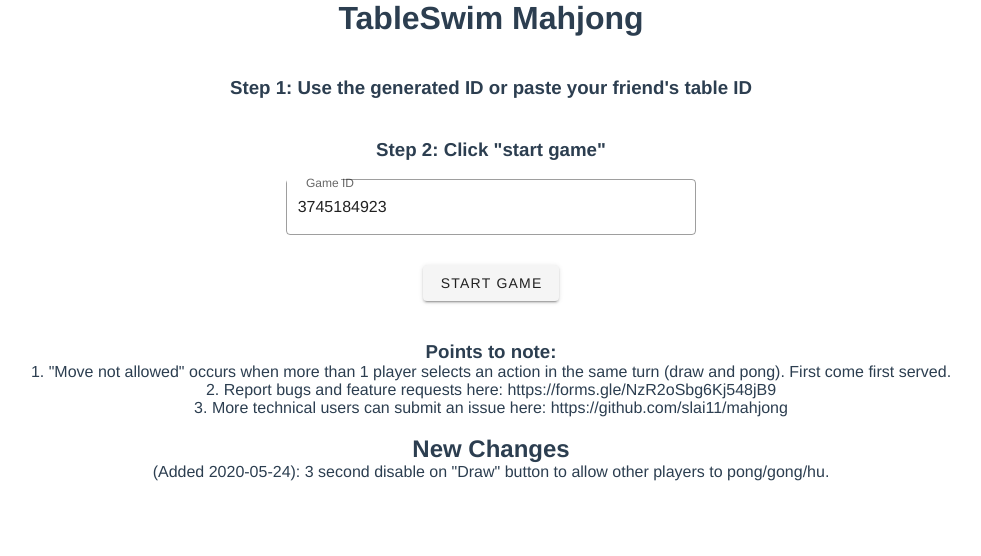
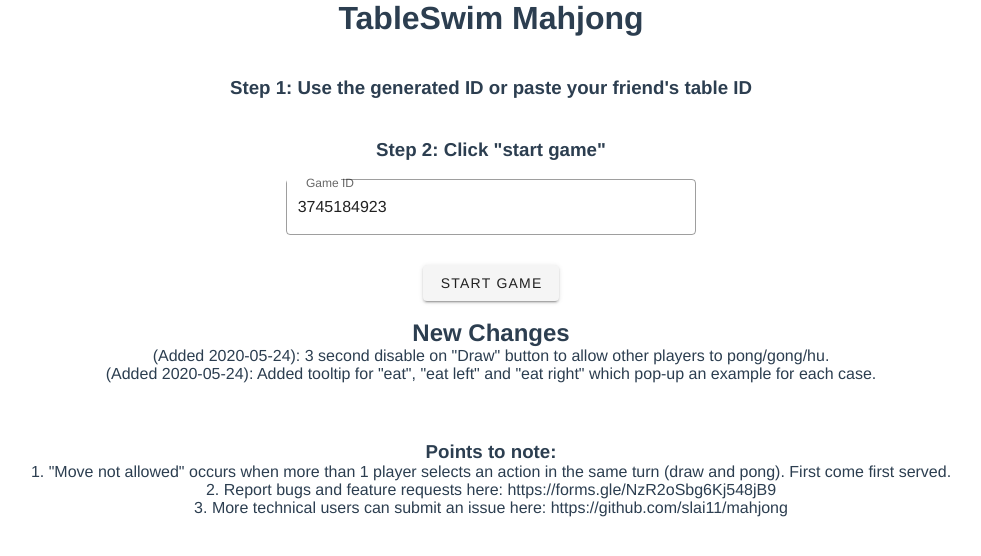
Before and after one commit to slai11/mahjong, a Vue app in the folder frontend/: page / in a window 1280 px wide. Shown: the top 556 px of the page, without its empty margins (149-1130 px from the left). Built offline with nearby package versions, Linux system fonts and the light colour scheme.

Commit message:
doc(ui): update changelog

```diff
--- a/frontend/src/components/Lobby.vue
+++ b/frontend/src/components/Lobby.vue
@@ -21,19 +21,22 @@
         <label for="idx">{{ player }}</label>
       </div>
     </div>
+    <br>
+    <div>
+      <h2>New Changes</h2>
+      <ul>
+         <li>(Added 2020-05-24): 3 second disable on "Draw" button to allow other players to pong/gong/hu.</li>
+         <li>(Added 2020-05-24): Added tooltip for "eat", "eat left" and "eat right" which pop-up an example for each case.</li>
+      </ul>
+    </div>
+    <br>
+
     <div>
       <h3>Points to note:</h3>
       <ul>
          <li>1. "Move not allowed" occurs when more than 1 player selects an action in the same turn (draw and pong). First come first served.</li>
          <li>2. Report bugs and feature requests here: https://forms.gle/NzR2oSbg6Kj548jB9</li>
          <li>3. More technical users can submit an issue here: https://github.com/slai11/mahjong</li>
-      </ul>
-    </div>
-    <br>
-    <div>
-      <h2>New Changes</h2>
-      <ul>
-         <li>(Added 2020-05-24): 3 second disable on "Draw" button to allow other players to pong/gong/hu.</li>
       </ul>
     </div>
   </div>
```
